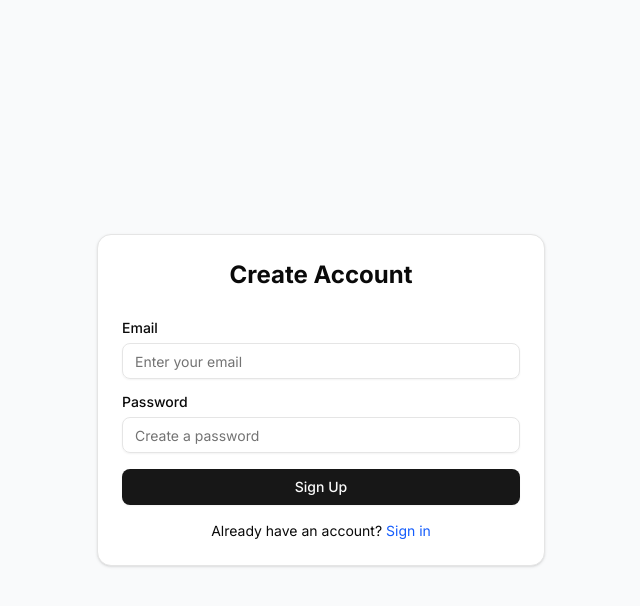
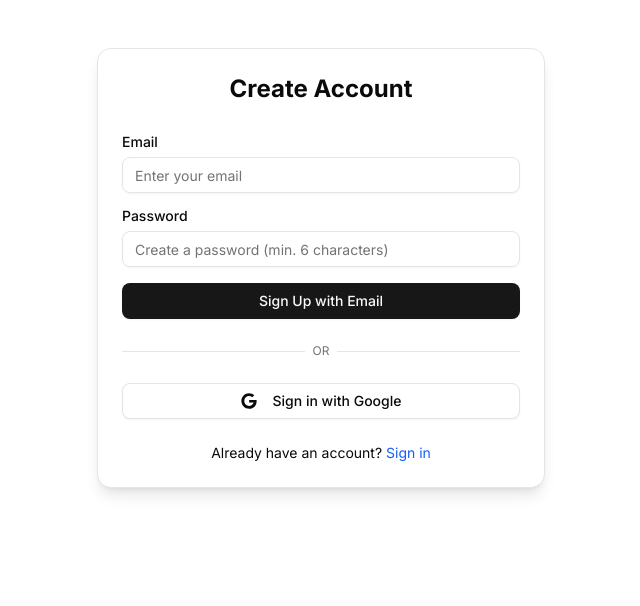
Before and after one commit to Ak-9647/skillsculpt, a Next.js app: page /auth/signup in a window 1280 px wide. Shown: the top 606 px of the page, without its empty margins (319-959 px from the left). Built offline with nearby package versions, Linux system fonts and the light colour scheme; no server answers.

Commit message:
feat: Add Google Sign-in option to Sign Up page

```diff
--- a/src/app/auth/signup/SignUpForm.tsx
+++ b/src/app/auth/signup/SignUpForm.tsx
@@ -3,7 +3,12 @@
 import { useState } from 'react';
 import { useRouter } from 'next/navigation';
 import Link from 'next/link';
-import { createUserWithEmailAndPassword, AuthError } from 'firebase/auth';
+import {
+  createUserWithEmailAndPassword,
+  GoogleAuthProvider,        // <-- Added import
+  signInWithPopup,           // <-- Added import
+  AuthError
+} from 'firebase/auth';
 import { auth } from '@/lib/firebase/config';
 import {
   Card,
@@ -22,14 +27,15 @@ export default function SignUpForm() {
   const [loading, setLoading] = useState(false);
   const [error, setError] = useState<string | null>(null);
 
-  const handleSubmit = async (e: React.FormEvent<HTMLFormElement>) => {
+  // Handler for Email/Password Sign Up
+  const handleEmailSignUp = async (e: React.FormEvent<HTMLFormElement>) => {
     e.preventDefault();
     setLoading(true);
     setError(null);
 
     try {
       await createUserWithEmailAndPassword(auth, email, password);
-      router.push('/dashboard');
+      router.push('/dashboard'); // Redirect to dashboard on successful signup
     } catch (err) {
       console.error('Signup error:', err);
       if (err instanceof Error) {
@@ -44,6 +50,13 @@ export default function SignUpForm() {
           case 'auth/weak-password':
             setError('Password should be at least 6 characters long.');
             break;
+          // Handle the specific API key error if needed, though it should be fixed now
+          case 'auth/invalid-api-key': // Corrected potential typo from previous logs if needed
+             setError('Configuration error. Please contact support.');
+             break;
+          case 'auth/api-key-not-valid': // Corrected potential typo from previous logs if needed
+             setError('Configuration error. Please contact support.');
+             break;
           default:
             setError('An error occurred during signup. Please try again.');
         }
@@ -55,14 +68,46 @@ export default function SignUpForm() {
     }
   };
 
+  // --- Added Google Sign-In Handler ---
+  const handleGoogleSignIn = async () => {
+    setLoading(true);
+    setError(null);
+
+    try {
+      const provider = new GoogleAuthProvider();
+      await signInWithPopup(auth, provider);
+      router.push('/dashboard'); // Redirect to dashboard on successful Google sign-in/signup
+    } catch (err) {
+      console.error('Google sign in error:', err);
+      if (err instanceof Error) {
+        const authError = err as AuthError;
+        // Don't show popup closed as a blocking error
+        if (authError.code !== 'auth/popup-closed-by-user') {
+           // Handle the specific API key error if needed
+           if (authError.code === 'auth/invalid-api-key' || authError.code === 'auth/api-key-not-valid') {
+             setError('Configuration error during Google Sign-in. Please contact support.');
+           } else {
+             setError('An error occurred during Google sign in. Please try again.');
+           }
+        }
+      } else {
+        setError('An unexpected error occurred. Please try again.');
+      }
+    } finally {
+      setLoading(false); // Ensure loading is set to false even if popup is closed
+    }
+  };
+  // --- End Added Handler ---
+
   return (
-    <div className="min-h-screen flex items-center justify-center bg-gray-50">
-      <Card className="w-full max-w-md">
+    // Removed outer div with bg-gray-50 to allow page background to show if needed
+    <Card className="w-full max-w-md mx-auto my-12 shadow-lg">
       <CardHeader>
         <CardTitle className="text-2xl font-bold text-center">Create Account</CardTitle>
       </CardHeader>
       <CardContent>
-          <form onSubmit={handleSubmit} className="space-y-4">
+        {/* Email/Password Form */}
+        <form onSubmit={handleEmailSignUp} className="space-y-4">
           <div className="space-y-2">
             <Label htmlFor="email">Email</Label>
             <Input
@@ -72,6 +117,7 @@ export default function SignUpForm() {
               value={email}
               onChange={(e: React.ChangeEvent<HTMLInputElement>) => setEmail(e.target.value)}
               required
+              disabled={loading} // Disable fields when loading
             />
           </div>
           <div className="space-y-2">
@@ -79,14 +125,15 @@ export default function SignUpForm() {
             <Input
               id="password"
               type="password"
-                placeholder="Create a password"
+              placeholder="Create a password (min. 6 characters)"
               value={password}
               onChange={(e: React.ChangeEvent<HTMLInputElement>) => setPassword(e.target.value)}
               required
+              disabled={loading} // Disable fields when loading
             />
           </div>
           {error && (
-              <div className="text-sm text-red-500">
+            <div className="text-sm text-red-500 pt-2"> {/* Added padding top */}
               {error}
             </div>
           )}
@@ -95,17 +142,46 @@ export default function SignUpForm() {
             className="w-full"
             disabled={loading}
           >
-              {loading ? 'Creating account...' : 'Sign Up'}
+            {loading ? 'Creating account...' : 'Sign Up with Email'}
           </Button>
         </form>
-          <div className="mt-4 text-center text-sm">
+
+        {/* --- Added Divider and Google Button --- */}
+        <div className="relative my-6"> {/* Increased spacing */}
+          <div className="absolute inset-0 flex items-center">
+            <span className="w-full border-t" />
+          </div>
+          <div className="relative flex justify-center text-xs uppercase">
+            <span className="bg-card px-2 text-muted-foreground"> {/* Use bg-card for theme awareness */}
+              Or
+            </span>
+          </div>
+        </div>
+
+        <Button
+          type="button"
+          variant="outline"
+          className="w-full"
+          onClick={handleGoogleSignIn}
+          disabled={loading}
+        >
+          {/* Re-using the SVG from SignInForm */}
+          <svg className="mr-2 h-4 w-4" aria-hidden="true" focusable="false" data-prefix="fab" data-icon="google" role="img" xmlns="http://www.w3.org/2000/svg" viewBox="0 0 488 512">
+            <path fill="currentColor" d="M488 261.8C488 403.3 391.1 504 248 504 110.8 504 0 393.2 0 256S110.8 8 248 8c66.8 0 123 24.5 166.3 64.9l-67.5 64.9C258.5 52.6 94.3 116.6 94.3 256c0 86.5 69.1 156.6 153.7 156.6 98.2 0 135-70.4 140.8-106.9H248v-85.3h236.1c2.3 12.7 3.9 24.9 3.9 41.4z"></path>
+          </svg>
+          {/* Text can be generic, Google handles sign in vs sign up */}
+          {loading ? 'Processing...' : 'Sign in with Google'}
+        </Button>
+        {/* --- End Added Section --- */}
+
+        {/* Link to Sign In */}
+        <div className="mt-6 text-center text-sm"> {/* Increased spacing */}
           Already have an account?{' '}
-            <Link href="signin" className="text-blue-600 hover:underline">
+          <Link href="/auth/signin" className="text-blue-600 hover:underline">
             Sign in
           </Link>
         </div>
       </CardContent>
     </Card>
-    </div>
   );
 }
```
Lines whose indentation alone changed are shown as unchanged.
